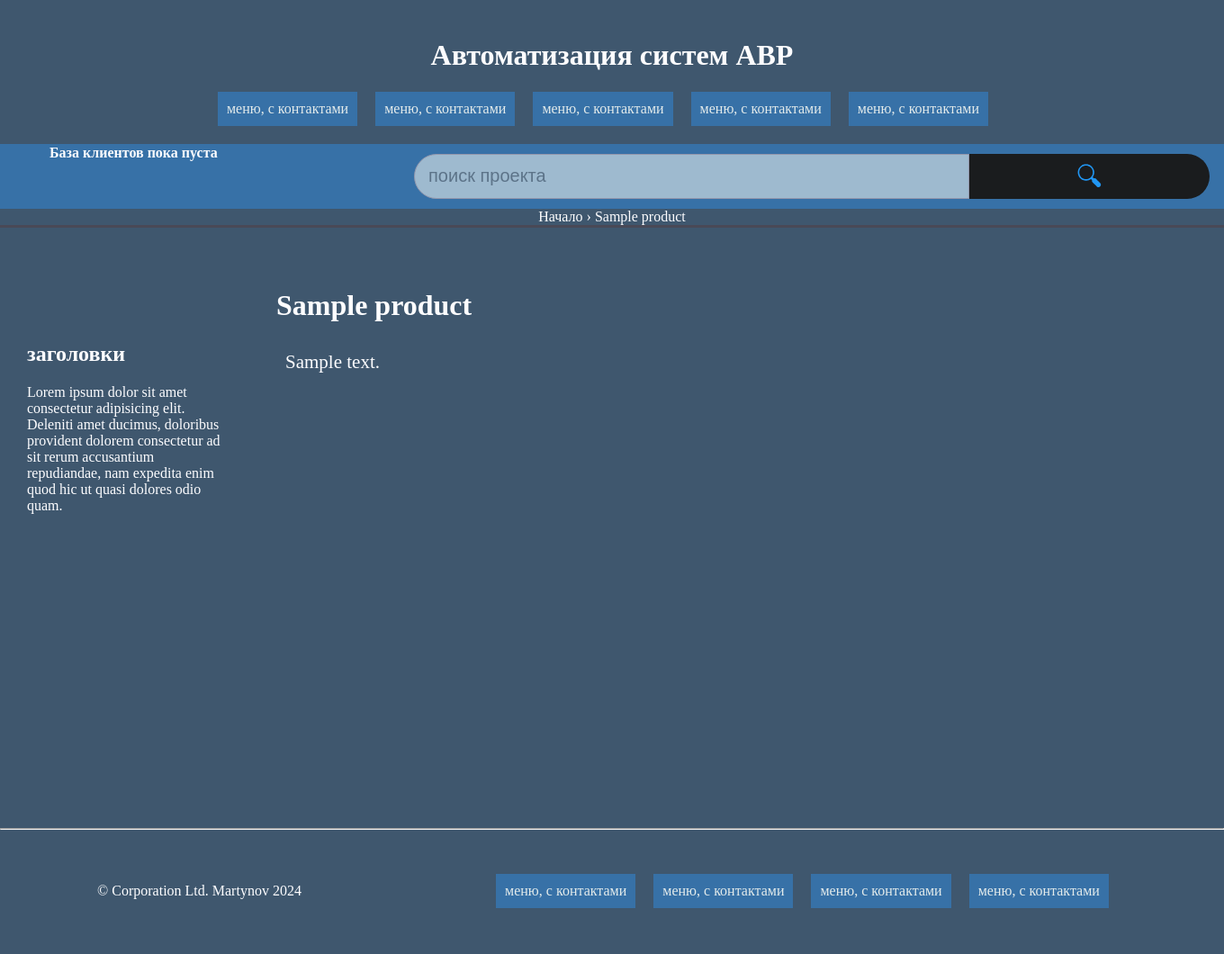
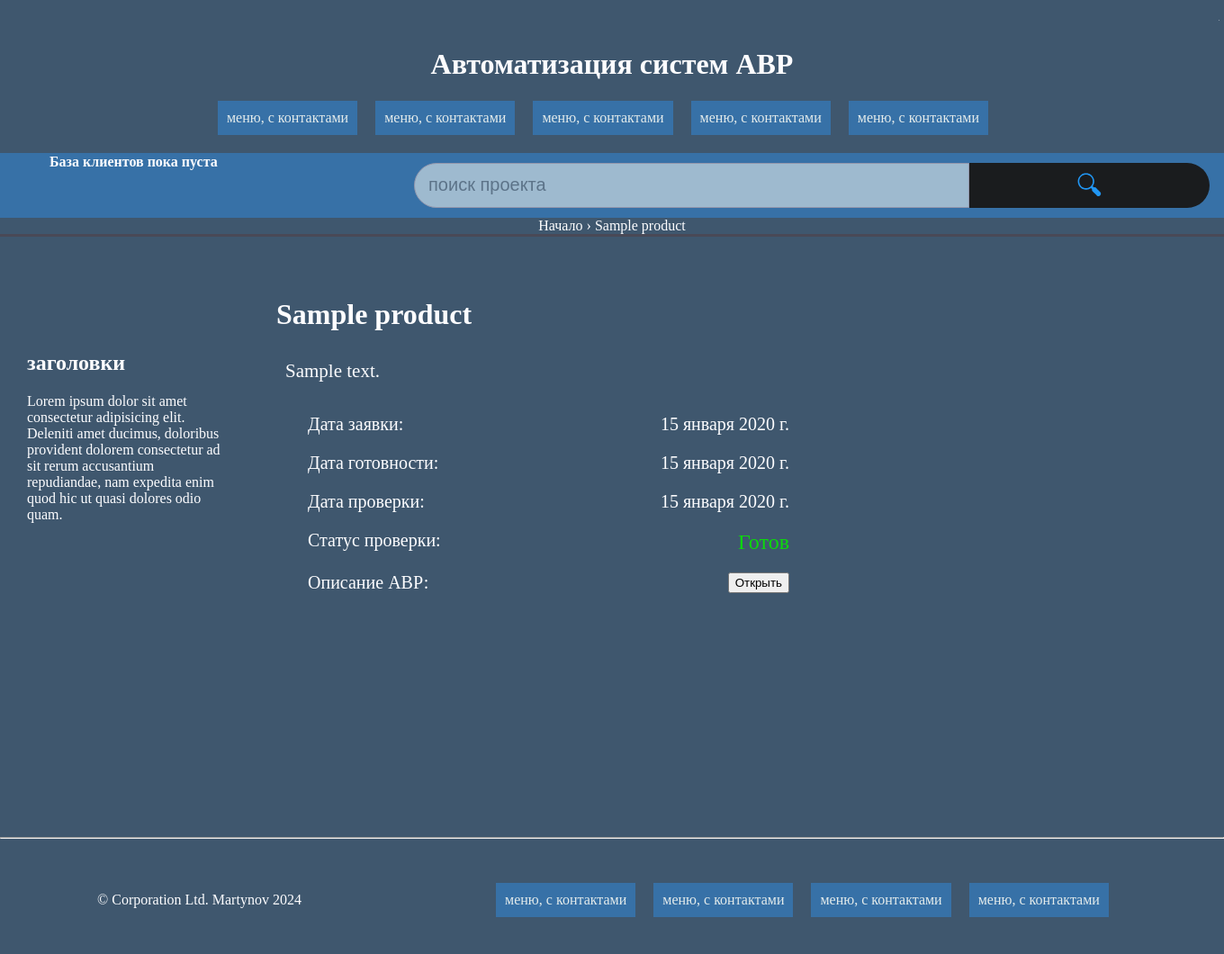
Before and after one commit to vikneo/Algorithm-for-AVR-systems, a Django app: a page that uses system_avr/templates/base/header.html in a window 1360 px wide. Shown: the whole page at 90% size. Before the commit the page ends 1009 px from the top, so only its background shows below. Run offline with Django 5.2, Linux system fonts and the light colour scheme; tables that the repository leaves empty hold one stand-in row (values such as "Sample post"); parts of the project's set-up code (start-up, migrations or seed data) failed here and were passed over.

Commit message:
updated style for template product-detail

```diff
--- a/system_avr/static/assests/css/product_style.css
+++ b/system_avr/static/assests/css/product_style.css
@@ -51,3 +51,31 @@ p.client-descript {
     right: 22em;
     background: #2b52e2;
 }
+
+.roduct-box-detail {
+    max-width: 580px;
+    flex-direction: column;
+}
+
+p.product-date-detail {
+    /* padding-left: 25px; */
+    justify-content: space-between;
+    font-size: 20px;
+}
+
+.product-title-date {
+    padding: 0 25px 0;
+}
+
+.color-status-green,
+.color-status-yellow {
+    font-size: 24px;
+}
+
+.color-status-green {
+    color: #0cd90c;
+}
+
+.color-status-yellow {
+    color: yellow;
+}
--- a/system_avr/static/assests/css/style.css
+++ b/system_avr/static/assests/css/style.css
@@ -10,6 +10,11 @@ body {
     background: #3f576e;
     /* background-image: url('../img/programming.jpg'); */
     background-repeat: no-repeat;
+}
+
+marquee {
+     padding-top: 5px;
+    font-size: 20px;
 }
 
 .contaner {
--- a/system_avr/templates/base/header.html
+++ b/system_avr/templates/base/header.html
@@ -21,7 +21,7 @@
 <body>
     <div class="flex nav contaner">
         <div>
-            <marquee behavior="" direction="">
+            <marquee behavior="" direction="left">
                 АВР обеспечивает подачу питания потребителю электроэнергии от резервного ввода,
                 если произошло непредвиденное прекращение работы основной линии.
             </marquee>
--- a/system_avr/templates/product/product_detail.html
+++ b/system_avr/templates/product/product_detail.html
@@ -10,6 +10,38 @@
         <p class="client-descript">
             {{ product.descriiption }}
         </p>
+        <div class="flex roduct-box-detail">
+            <p class="flex product-date-detail">
+                <span class="flex product-title-date">Дата заявки:</span>
+                {{ product.date_order }}
+            </p>
+            <p class="flex product-date-detail">
+                <span class="flex product-title-date">Дата готовности:</span>
+                {{ product.date_ready }}
+            </p>
+            <p class="flex product-date-detail">
+                <span class="flex product-title-date">Дата проверки:</span>
+                {{ product.date_check }}
+            </p>
+            <p class="flex product-date-detail">
+                <span class="flex product-title-date">Статус проверки:</span>
+                <span {% if product.status == 1 %}class="color-status-green"{% else %}class="color-status-yellow"{% endif %}>
+                    {{ product.get_status_display }}
+                </span>
+            </p>
+            <p class="flex product-date-detail">
+                <span class="flex product-title-date">Описание АВР:</span>
+                <button>Открыть</button>
+            </p>
+            {% if user.is_staff %}
+            <p class="flex product-date-detail">
+                <span class="flex product-title-date">Файл конфигурации:</span>
+                <a href="#">Скачать</a>
+            </p>
+            {% endif %}
+        </div>
+        <div class="flex">
+        </div>
     </div>
 </div>
 
```
